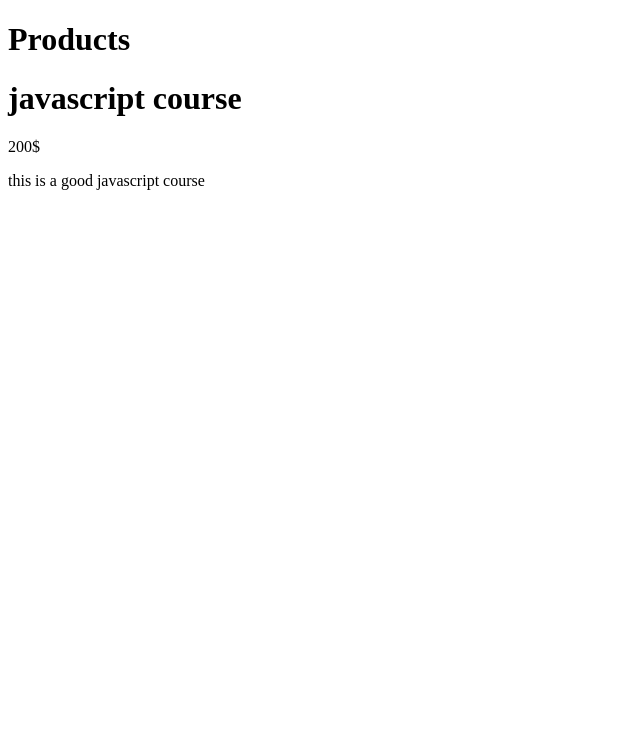
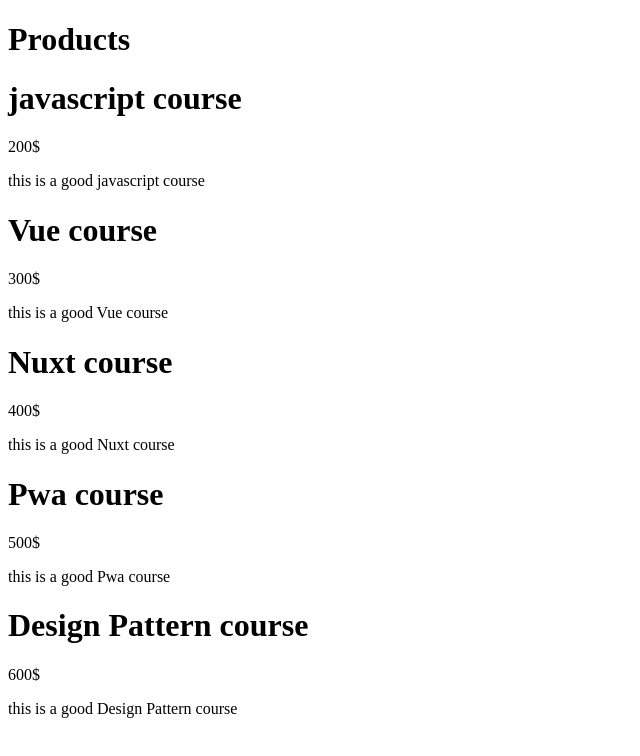
Before and after one commit to danyalbani240/learning-react, a React (Create React App) app: page / in a window 1280 px wide. Shown: the top 756 px of the page, without its empty margins (0-640 px from the left). Built offline with nearby package versions, Linux system fonts and the light colour scheme.

Commit message:
working with map for dynamic rendering

```diff
--- a/src/App.js
+++ b/src/App.js
@@ -14,13 +14,45 @@ import Product from "./Product";
 // };
 //class component
 class App extends React.Component {
+    state = {
+        products: [
+            {
+                price: "200$",
+                title: "javascript course",
+            },
+            {
+                price: "300$",
+                title: "Vue course",
+            },
+            {
+                price: "400$",
+                title: "Nuxt course",
+            },
+            {
+                price: "500$",
+                title: "Pwa course",
+            },
+            {
+                price: "600$",
+                title: "Design Pattern course",
+            },
+        ],
+    };
     render() {
         return (
             <div className="pass">
                 <h1>Products</h1>
-        <Product price="200$" title="javascript course">
-          this is a good javascript course
+                {this.state.products.map((product) => {
+                    return (
+                        <Product
+                            key={product.title}
+                            price={product.price}
+                            title={product.title}
+                        >
+                            this is a good {product.title}
                         </Product>
+                    );
+                })}
             </div>
         );
     }
```
Lines whose indentation alone changed are shown as unchanged.
